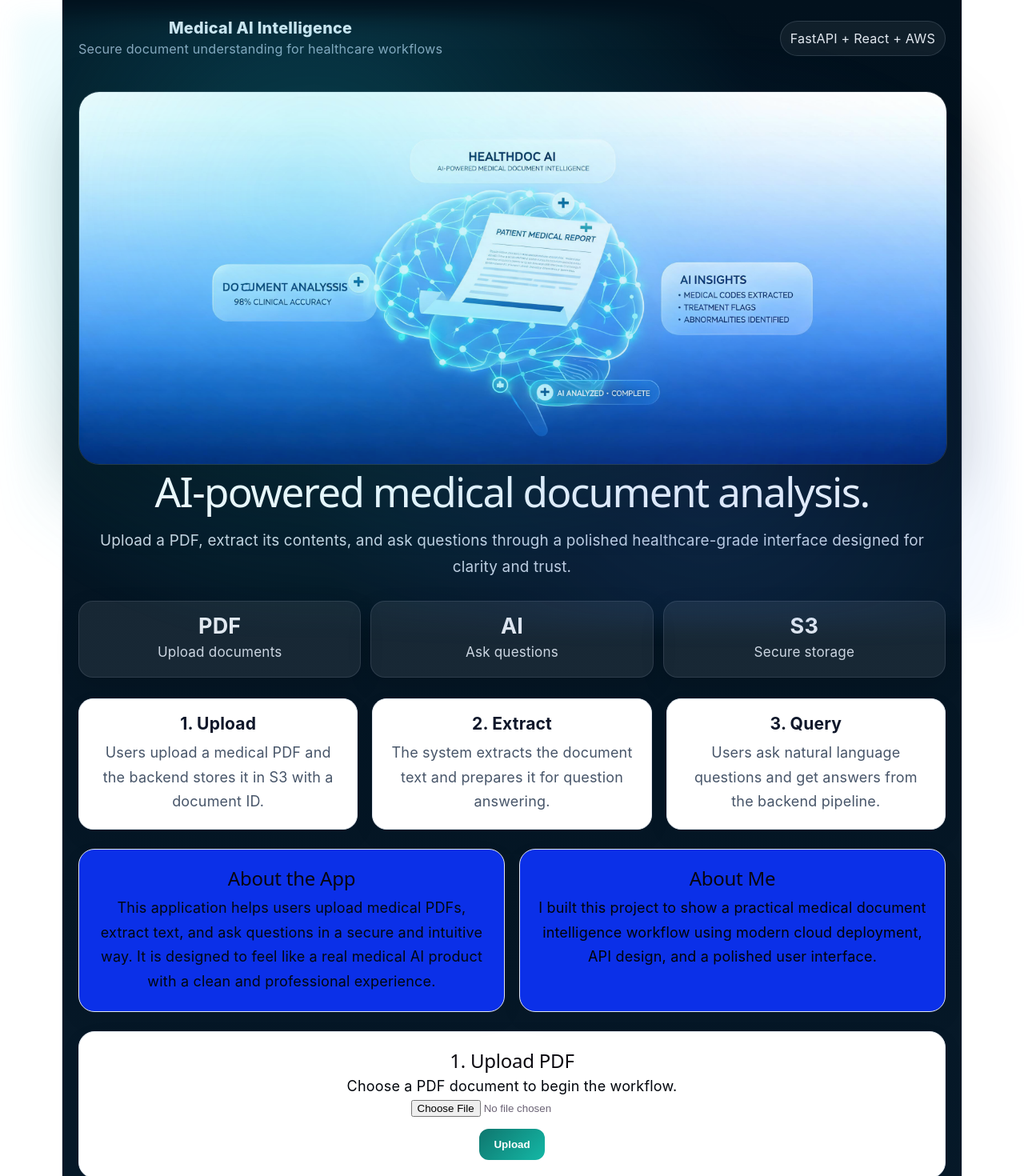
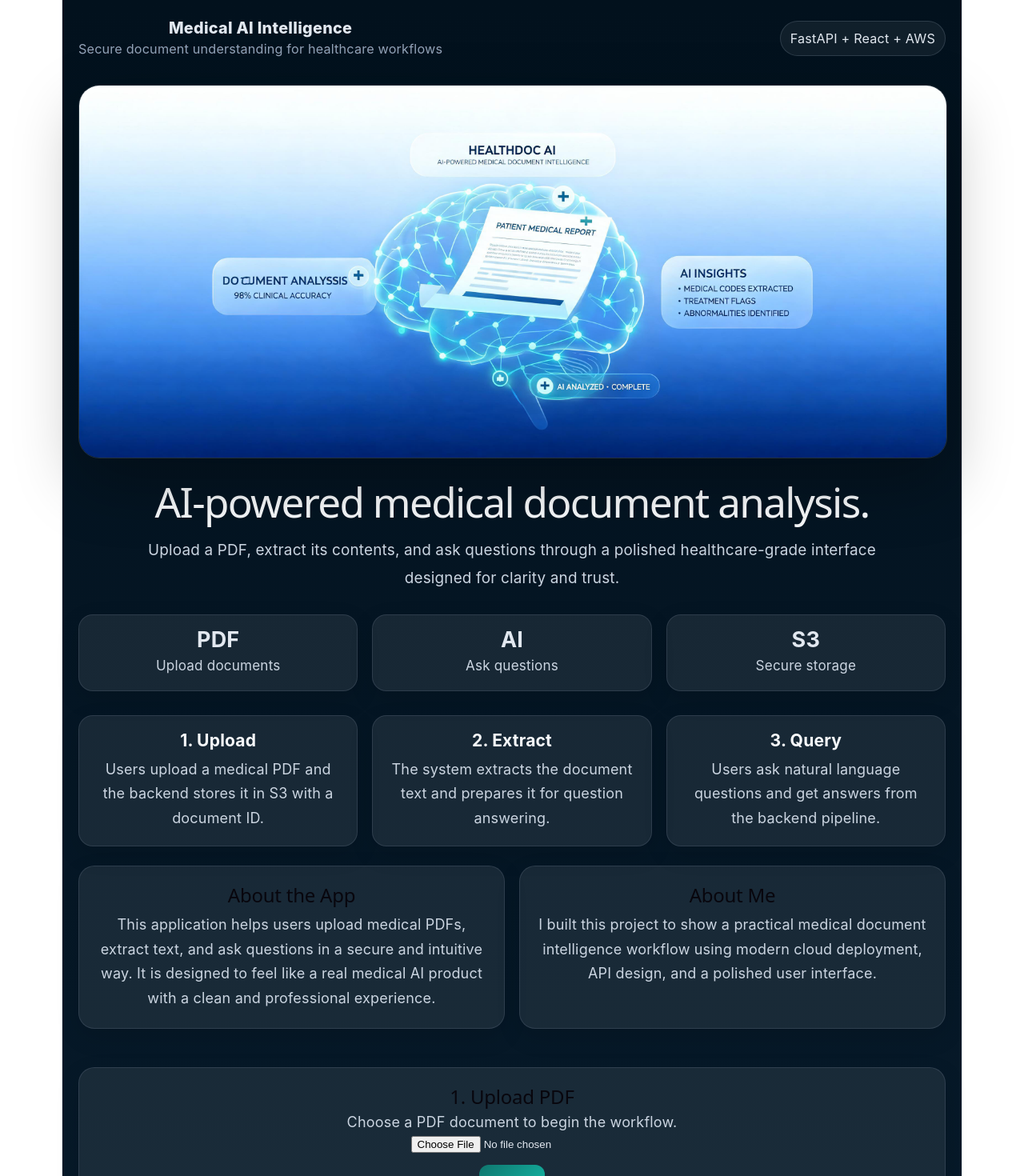
Before and after one commit to ravimurumalla-creator/MRUI, a React (Vite) app: page / in a window 1280 px wide. Shown: the top 1470 px of the page at 80% size. Built offline with nearby package versions, Linux system fonts and the light colour scheme.

Commit message:
UI UPDATE

```diff
--- a/src/App.jsx
+++ b/src/App.jsx
@@ -73,6 +73,7 @@ function App() {
         border: "1px solid rgba(148,163,184,0.18)",
         color: "#e2e8f0",
         boxShadow: "0 10px 30px rgba(0,0,0,0.12)",
+        textAlign: "center",
       }}
     >
       <div style={{ fontSize: "1.5rem", fontWeight: 700 }}>{value}</div>
@@ -85,23 +86,25 @@ function App() {
       style={{
         padding: "18px",
         borderRadius: "18px",
-        background: "#ffffff",
-        border: "1px solid #e2e8f0",
-        boxShadow: "0 10px 30px rgba(15,23,42,0.05)",
+        background: "rgba(255,255,255,0.08)",
+        border: "1px solid rgba(148,163,184,0.18)",
+        color: "#e2e8f0",
+        boxShadow: "0 10px 30px rgba(0,0,0,0.12)",
       }}
     >
-      <h3 style={{ marginTop: 0, marginBottom: "8px", color: "#0f172a" }}>{title}</h3>
-      <p style={{ margin: 0, color: "#475569", lineHeight: 1.7 }}>{text}</p>
+      <h3 style={{ marginTop: 0, marginBottom: "8px", color: "#f8fafc" }}>{title}</h3>
+      <p style={{ margin: 0, color: "#cbd5e1", lineHeight: 1.7 }}>{text}</p>
     </div>
   );
 
   const sectionStyle = {
     marginBottom: "24px",
     padding: "22px",
-    border: "1px solid #e2e8f0",
     borderRadius: "20px",
-    background: "#ffffff",
-    boxShadow: "0 10px 30px rgba(15,23,42,0.05)",
+    background: "rgba(255,255,255,0.08)",
+    border: "1px solid rgba(148,163,184,0.18)",
+    boxShadow: "0 10px 30px rgba(0,0,0,0.12)",
+    color: "#e2e8f0",
   };
 
   const inputStyle = {
@@ -129,8 +132,7 @@ function App() {
     <div
       style={{
         minHeight: "150vh",
-        background:
-          "linear-gradient(180deg, #02111d 0%, #081c2d 100%)",
+        background: "linear-gradient(180deg, #02111d 0%, #081c2d 100%)",
         fontFamily: "Inter, Arial, sans-serif",
       }}
     >
@@ -168,17 +170,12 @@ function App() {
 
       <section
         style={{
-          display: "flex",
-          //.gridTemplateColumns: "1.05fr 0.95fr",./</div>
-          gap: "24px",
           maxWidth: "1200px",
           margin: "0 auto",
-          padding: "40px 20px 26px",
-          alignItems: "center",
+          padding: "32px 20px 20px",
         }}
       >
-        <div>
-          <div style={{ position: "center" }}>
+        <div style={{ position: "relative" }}>
           <div
             style={{
               position: "absolute",
@@ -186,54 +183,64 @@ function App() {
               background:
                 "radial-gradient(circle at 30% 30%, rgba(34,211,238,0.25), transparent 55%), radial-gradient(circle at 70% 70%, rgba(59,130,246,0.18), transparent 50%)",
               filter: "blur(14px)",
+              zIndex: 0,
             }}
           />
           <img
             src="/medical_ai_hero.png"
             alt="Medical AI illustration"
             style={{
-              position: "center",
+              position: "relative",
+              zIndex: 1,
               width: "100%",
               borderRadius: "26px",
               boxShadow: "0 30px 80px rgba(0,0,0,0.28)",
               border: "1px solid rgba(255,255,255,0.12)",
+              display: "block",
             }}
           />
         </div>
+
+        <div style={{ textAlign: "center", marginTop: "28px" }}>
           <h1
             style={{
               fontSize: "clamp(2.4rem, 4vw, 4.6rem)",
               lineHeight: 1.03,
               margin: 0,
               color: "#f8fafc",
-              maxWidth: "40ch",
             }}
           >
             AI-powered medical document analysis.
           </h1>
           <p
             style={{
-              marginTop: "18px",
+              margin: "18px auto 0",
               fontSize: "1.05rem",
-              lineHeight: 1.75,
+              lineHeight: 1.8,
               color: "#cbd5e1",
-              maxWidth: "1250px",
+              maxWidth: "920px",
             }}
           >
-            Upload a PDF, extract its contents, and ask questions through a polished healthcare-grade
-            interface designed for clarity and trust.
+            Upload a PDF, extract its contents, and ask questions through a polished healthcare-grade interface
+            designed for clarity and trust.
           </p>
-          <div style={{ display: "flex", gap: "12px", flexWrap: "wrap", marginTop: "26px" }}>
-            {statCard("PDF", "Upload documents")}
-            {statCard("AI", "Ask questions")}
-            {statCard("S3", "Secure storage")}
-          </div>
         </div>
 
-
+        <div
+          style={{
+            display: "grid",
+            gridTemplateColumns: "repeat(3, 1fr)",
+            gap: "18px",
+            marginTop: "28px",
+          }}
+        >
+          {statCard("PDF", "Upload documents")}
+          {statCard("AI", "Ask questions")}
+          {statCard("S3", "Secure storage")}
+        </div>
       </section>
 
-      <main style={{ maxWidth: "1100px", margin: "0 auto", padding: "0 20px 64px" }}>
+      <main style={{ maxWidth: "1100px", margin: "0 auto", padding: "10px 20px 64px" }}>
         <section
           style={{
             display: "grid",
@@ -255,33 +262,17 @@ function App() {
             marginBottom: "24px",
           }}
         >
-          <section
-            style={{
-              padding: "22px",
-              borderRadius: "20px",
-              background: "#0b30e8",
-              border: "1px solid #e2e8f0",
-              boxShadow: "0 10px 30px rgba(15,23,42,0.05)",
-            }}
-          >
+          <section style={sectionStyle}>
             <h2 style={{ marginTop: 0 }}>About the App</h2>
-            <p style={{ lineHeight: 1.7, color: "rgb(1, 7, 16)" }}>
+            <p style={{ lineHeight: 1.7, color: "#cbd5e1" }}>
               This application helps users upload medical PDFs, extract text, and ask questions in a secure and
               intuitive way. It is designed to feel like a real medical AI product with a clean and professional
               experience.
             </p>
           </section>
-          <section
-            style={{
-              padding: "22px",
-              borderRadius: "20px",
-              background: "#0b30e8",
-              border: "1px solid #e2e8f0",
-              boxShadow: "0 10px 30px rgba(15,23,42,0.05)",
-            }}
-          >
+          <section style={sectionStyle}>
             <h2 style={{ marginTop: 0 }}>About Me</h2>
-            <p style={{ lineHeight: 1.7, color: "#000307" }}>
+            <p style={{ lineHeight: 1.7, color: "#cbd5e1" }}>
               I built this project to show a practical medical document intelligence workflow using modern cloud
               deployment, API design, and a polished user interface.
             </p>
@@ -290,7 +281,7 @@ function App() {
 
         <section style={sectionStyle}>
           <h2 style={{ marginTop: 0 }}>1. Upload PDF</h2>
-          <p style={{ color: "#01050c", marginTop: "-4px" }}>Choose a PDF document to begin the workflow.</p>
+          <p style={{ color: "#cbd5e1", marginTop: "-4px" }}>Choose a PDF document to begin the workflow.</p>
           <input type="file" accept="application/pdf" onChange={handleFileChange} />
           <div style={{ marginTop: "14px" }}>
             <button
@@ -306,9 +297,10 @@ function App() {
               style={{
                 marginTop: "12px",
                 padding: "12px 14px",
-                background: "#4012b4",
+                background: "rgba(255,255,255,0.08)",
                 borderRadius: "12px",
-                border: "1px solid #e2e8f0",
+                border: "1px solid rgba(148,163,184,0.18)",
+                color: "#e2e8f0",
               }}
             >
               <strong>Document ID:</strong> <code>{documentId}</code>
@@ -318,7 +310,7 @@ function App() {
 
         <section style={sectionStyle}>
           <h2 style={{ marginTop: 0 }}>2. Extract Text</h2>
-          <p style={{ color: "#00050c", marginTop: "-4px" }}>Run extraction on the uploaded document.</p>
+          <p style={{ color: "#cbd5e1", marginTop: "-4px" }}>Run extraction on the uploaded document.</p>
           <button
             onClick={handleExtract}
             disabled={loading || !documentId}
@@ -326,12 +318,12 @@ function App() {
           >
             {loading ? "Extracting..." : "Extract"}
           </button>
-          {extractStatus && <p style={{ marginTop: "12px", color: "#334155" }}>{extractStatus}</p>}
+          {extractStatus && <p style={{ marginTop: "12px", color: "#cbd5e1" }}>{extractStatus}</p>}
         </section>
 
         <section style={sectionStyle}>
           <h2 style={{ marginTop: 0 }}>3. Ask a Question</h2>
-          <p style={{ color: "#64748b", marginTop: "-4px" }}>Query the document using natural language.</p>
+          <p style={{ color: "#cbd5e1", marginTop: "-4px" }}>Query the document using natural language.</p>
           <input
             type="text"
             value={question}
@@ -351,9 +343,10 @@ function App() {
               style={{
                 marginTop: "16px",
                 padding: "14px",
-                background: "#f8fafc",
+                background: "rgba(255,255,255,0.08)",
                 borderRadius: "12px",
-                border: "1px solid #e2e8f0",
+                border: "1px solid rgba(148,163,184,0.18)",
+                color: "#e2e8f0",
               }}
             >
               <strong>Answer:</strong>
```
